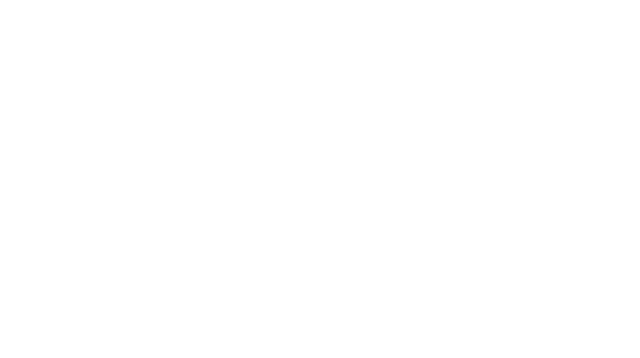
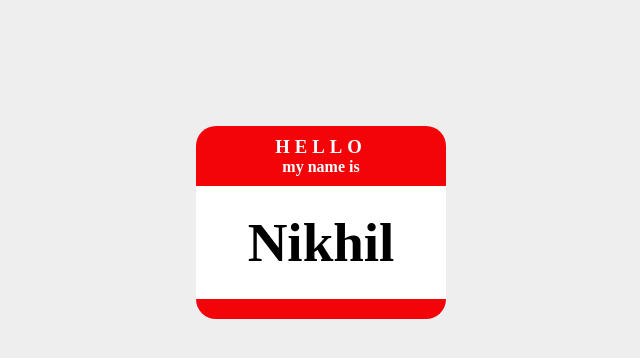
Before and after one commit to kenken64/day-05-08, a website: page client/index.html in a window 1280 px wide. Shown: the whole page, without its empty margins (319-959 px from the left). Drawn offline with Linux system fonts and the light colour scheme.

Commit message:
Added exercise for day 05-04

```diff
--- a/client/index.html
+++ b/client/index.html
@@ -6,5 +6,55 @@
 </head>
 <body>
 
+<style type="text/css">
+    body{
+        background-color: #eee;
+    }
+    h1,h3,h4,h5,h6{
+        padding: 0;
+        margin: 0;
+    }
+    .name-tag{
+        margin: 10% auto;
+        background-color: #F20409;
+        width: 250px;
+        color: #fff;
+        text-align: center;
+        padding-bottom: 20px;
+        border-radius: 20px;;
+    }
+
+    .name-tag .top{
+        padding: 10px 0;
+    }
+
+    .name-tag h3{
+        letter-spacing: 5px;
+
+    }
+    .name-tag h4{
+
+    }
+    .name-tag h1{
+        padding: 25px 0;
+        background-color: #FFF;
+        font-size: 55px;
+        display: block;
+        color: #000;
+    }
+
+
+
+</style>
+
+<div class="name-tag">
+    <div class="top">
+        <h3>HELLO</h3>
+        <h4>my name is</h4>
+    </div>
+    <h1>
+        Nikhil
+    </h1>
+</div>
 </body>
 </html>
```
Also changed, not shown: server/main.js (+0 -48 lines).
